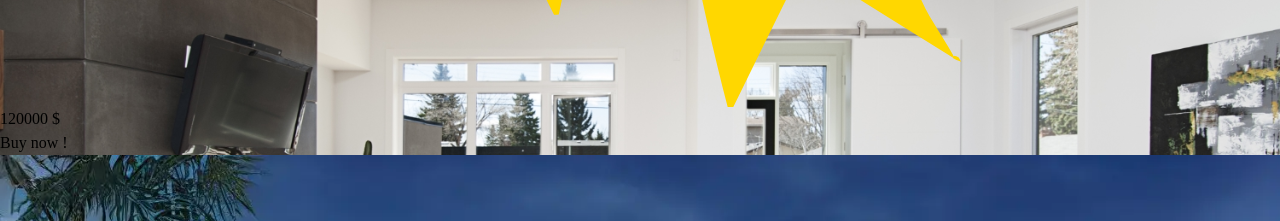
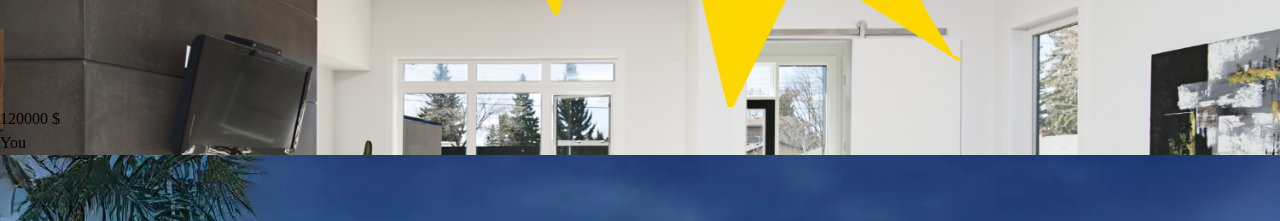
Before and after one commit to Friedrich482/first-react-app, a React (Vite) app: page / in a window 1280 px wide. Shown: the part 2820-3041 px from the top of the page. Built offline with nearby package versions, Linux system fonts and the light colour scheme.

Commit message:
✅ refactored the house components

```diff
--- a/src/App.jsx
+++ b/src/App.jsx
@@ -1,28 +1,19 @@
 import Header from "./components/Header";
 import Content from "./components/Content";
 import Footer from "./components/Footer";
-import houses from "./components/HousesData";
-import Badge from "./assets/imgs/icons/badge.svg";
-import { useState } from "react";
 import "./index.css";
 
 function App() {
-  const [houseSold, setHouseSold] = useState(Array(houses.length).fill(false));
-  const handleClick = (index) => {
-    const newHouseSold = [...houseSold];
-    newHouseSold[index] = true;
-    setHouseSold(newHouseSold);
-  };
+  // const [houseSold, setHouseSold] = useState(Array(houses.length).fill(false));
+  // const handleClick = (index) => {
+  //   const newHouseSold = [...houseSold];
+  //   newHouseSold[index] = true;
+  //   setHouseSold(newHouseSold);
+  // };
   return (
     <div className="align-center flex flex-col justify-center gap-12">
       <Header />
-      <Content
-        houses={houses}
-        badge={Badge}
-        houseSold={houseSold}
-        setHouseSold={setHouseSold}
-        handleClick={handleClick}
-      />
+      <Content />
       <Footer />
     </div>
   );
--- a/src/components/Content.jsx
+++ b/src/components/Content.jsx
@@ -1,14 +1,8 @@
-import Houses from "./Houses";
-const Content = ({ houses, badge, houseSold, setHouseSold, handleClick }) => {
+import Houses from "./HouseComponents/Houses";
+const Content = () => {
   return (
     <main className="flex w-full flex-wrap items-center justify-center gap-10 pl-10 pr-10">
-      <Houses
-        houses={houses}
-        badge={badge}
-        houseSold={houseSold}
-        setHouseSold={setHouseSold}
-        handleClick={handleClick}
-      />
+      <Houses />
     </main>
   );
 };
--- a/src/components/Houses.jsx
+++ b/src/components/HouseComponents/House.jsx
@@ -1,6 +1,8 @@
-import locationIcon from "../assets/imgs/icons/location.svg";
-const Houses = ({ houses, badge, houseSold, handleClick }) => {
-  return houses.map(({ id, src, location, price }, index) => (
+// import { useState } from "react";
+import LocationIcon from "../../assets/imgs/icons/location.svg";
+import Badge from "../../assets/imgs/icons/badge.svg";
+const House = ({ src, id, price, location }) => {
+  return (
     <div
       key={id}
       className="flex min-h-[500px] min-w-72 max-w-80 transform flex-col items-center gap-3 rounded-lg border-8 border-amber-800 bg-indigo-950 duration-700 hover:scale-110 hover:shadow-md hover:shadow-black hover:outline hover:outline-black"
@@ -11,12 +13,12 @@ const Houses = ({ houses, badge, houseSold, handleClick }) => {
         className="mt-8 aspect-square size-72 w-11/12 rounded-lg border-4 border-solid border-red-600"
       />
       <div className="flex w-5/6 items-center justify-center text-center text-xl text-white">
-        <img src={locationIcon} alt="LocationIcon" className="size-6 w-2/6" />
+        <img src={LocationIcon} alt="LocationIcon" className="size-6 w-2/6" />
         <p className="w-4/6 text-start text-2xl font-bold">{location}</p>
       </div>
       <p className="flex w-full items-center justify-center border-b-4 border-t-4 border-double border-yellow-300 bg-red-600 text-center text-3xl font-bold text-white">
         <img
-          src={badge}
+          src={Badge}
           alt={`Price badge for the n°${id + 1}`}
           className="size-8"
         />
@@ -25,12 +27,12 @@ const Houses = ({ houses, badge, houseSold, handleClick }) => {
       <button
         type="button"
         className="w-8/12 transform rounded-lg bg-yellow-600 p-2 font-bold duration-1000 hover:scale-110 hover:border-2 hover:border-white hover:text-xl hover:text-black"
-        onClick={() => handleClick(index)}
+        // onClick={() => handleClick(index)}
       >
-        {houseSold[index] ? "Already sold !" : "Buy now !"}
+        {/* {houseSold[index] ? "Already sold !" : "Buy now !"} */} You
       </button>
     </div>
-  ));
+  );
 };
 
-export default Houses;
+export default House;
--- /dev/null
+++ b/src/components/HouseComponents/Houses.jsx
@@ -0,0 +1,9 @@
+import House from "./House";
+import HousesData from "./HousesData";
+const Houses = () => {
+  return HousesData.map(({ src, id, price, location }) => (
+    <House src={src} key={id} price={price} location={location} />
+  ));
+};
+
+export default Houses;
--- a/src/components/HousesData.jsx
+++ b/src/components/HouseComponents/HousesData.jsx
@@ -1,20 +1,20 @@
-import House1 from "../assets/imgs/houses/h1.webp";
-import House2 from "../assets/imgs/houses/h2.webp";
-import House3 from "../assets/imgs/houses/h3.webp";
-import House4 from "../assets/imgs/houses/h4.webp";
-import House5 from "../assets/imgs/houses/h5.webp";
-import House6 from "../assets/imgs/houses/h6.webp";
-import House7 from "../assets/imgs/houses/h7.webp";
-import House8 from "../assets/imgs/houses/h8.webp";
-import House9 from "../assets/imgs/houses/h9.webp";
-import House10 from "../assets/imgs/houses/h10.webp";
-import House11 from "../assets/imgs/houses/h11.webp";
-import House12 from "../assets/imgs/houses/h12.webp";
-import House13 from "../assets/imgs/houses/h13.webp";
-import House14 from "../assets/imgs/houses/h14.webp";
-import House15 from "../assets/imgs/houses/h15.webp";
+import House2 from "../../assets/imgs/houses/h2.webp";
+import House1 from "../../assets/imgs/houses/h1.webp";
+import House3 from "../../assets/imgs/houses/h3.webp";
+import House4 from "../../assets/imgs/houses/h4.webp";
+import House5 from "../../assets/imgs/houses/h5.webp";
+import House6 from "../../assets/imgs/houses/h6.webp";
+import House7 from "../../assets/imgs/houses/h7.webp";
+import House8 from "../../assets/imgs/houses/h8.webp";
+import House9 from "../../assets/imgs/houses/h9.webp";
+import House10 from "../../assets/imgs/houses/h10.webp";
+import House11 from "../../assets/imgs/houses/h11.webp";
+import House12 from "../../assets/imgs/houses/h12.webp";
+import House13 from "../../assets/imgs/houses/h13.webp";
+import House14 from "../../assets/imgs/houses/h14.webp";
+import House15 from "../../assets/imgs/houses/h15.webp";
 
-const houses = [
+const HousesData = [
   {
     id: 1,
     src: House1,
@@ -122,4 +122,4 @@ const houses = [
   },
 ];
 
-export default houses;
+export default HousesData;
```
